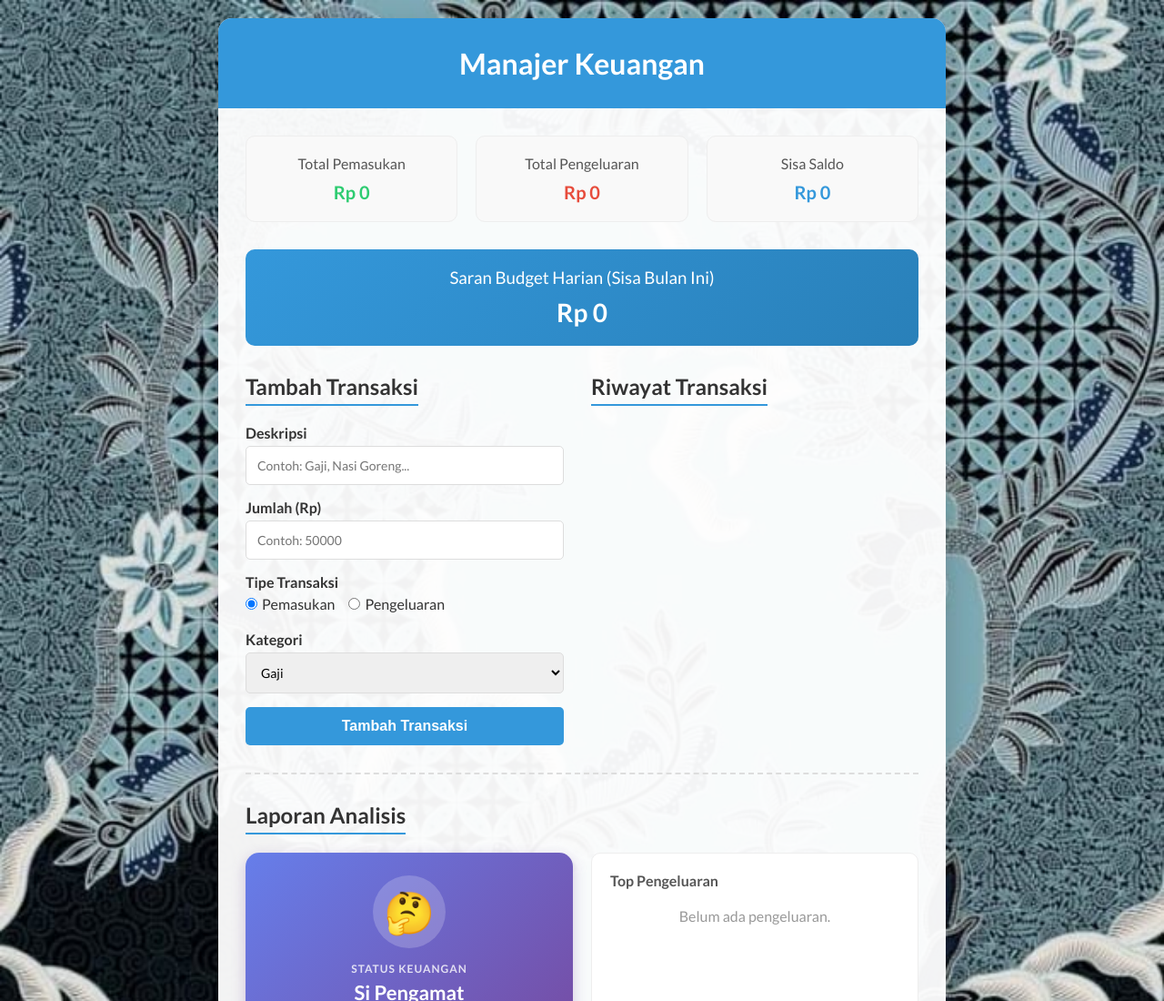
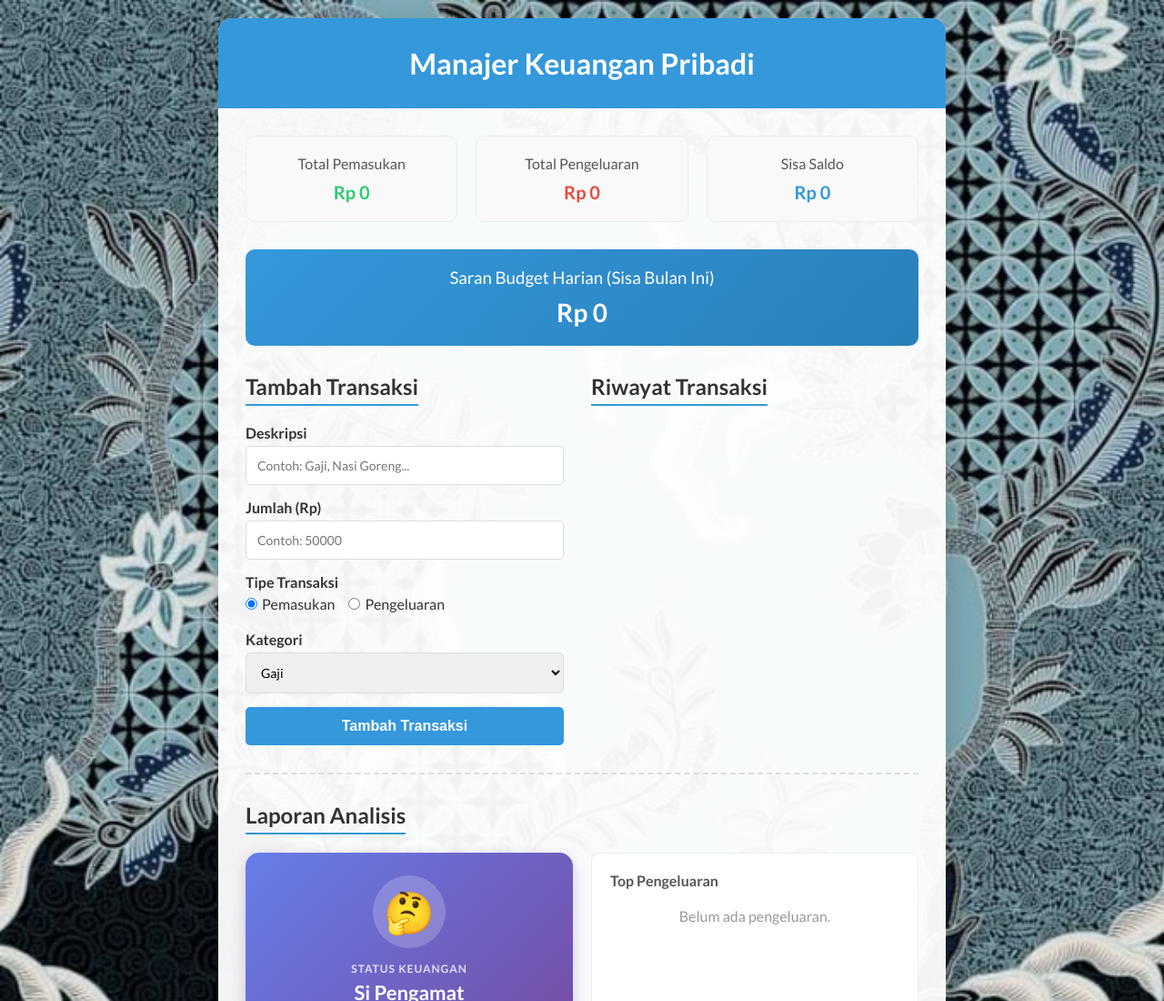
Before and after one commit to alfianwidyatama6-debug/proyek-manajer-keuangan, a plain HTML site: page index.html in a window 1280 px wide. Shown: the top 1100 px of the page at 91% size. Drawn offline with Linux system fonts and the light colour scheme.

Commit message:
Update index.html

```diff
--- a/index.html
+++ b/index.html
@@ -11,7 +11,7 @@
 
     <div class="app-container">
         <header>
-            <h1>Manajer Keuangan </h1>
+            <h1>Manajer Keuangan Pribadi </h1>
         </header>
 
         <main>
```
